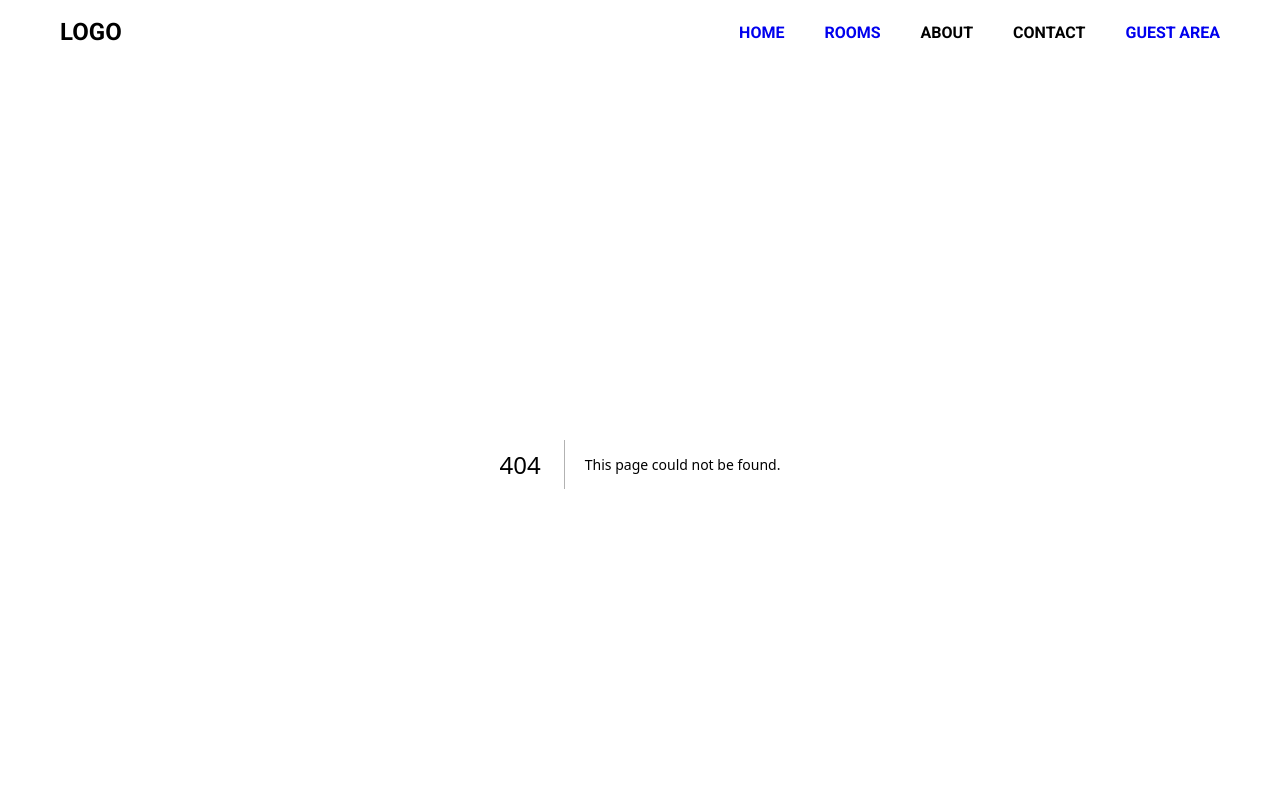
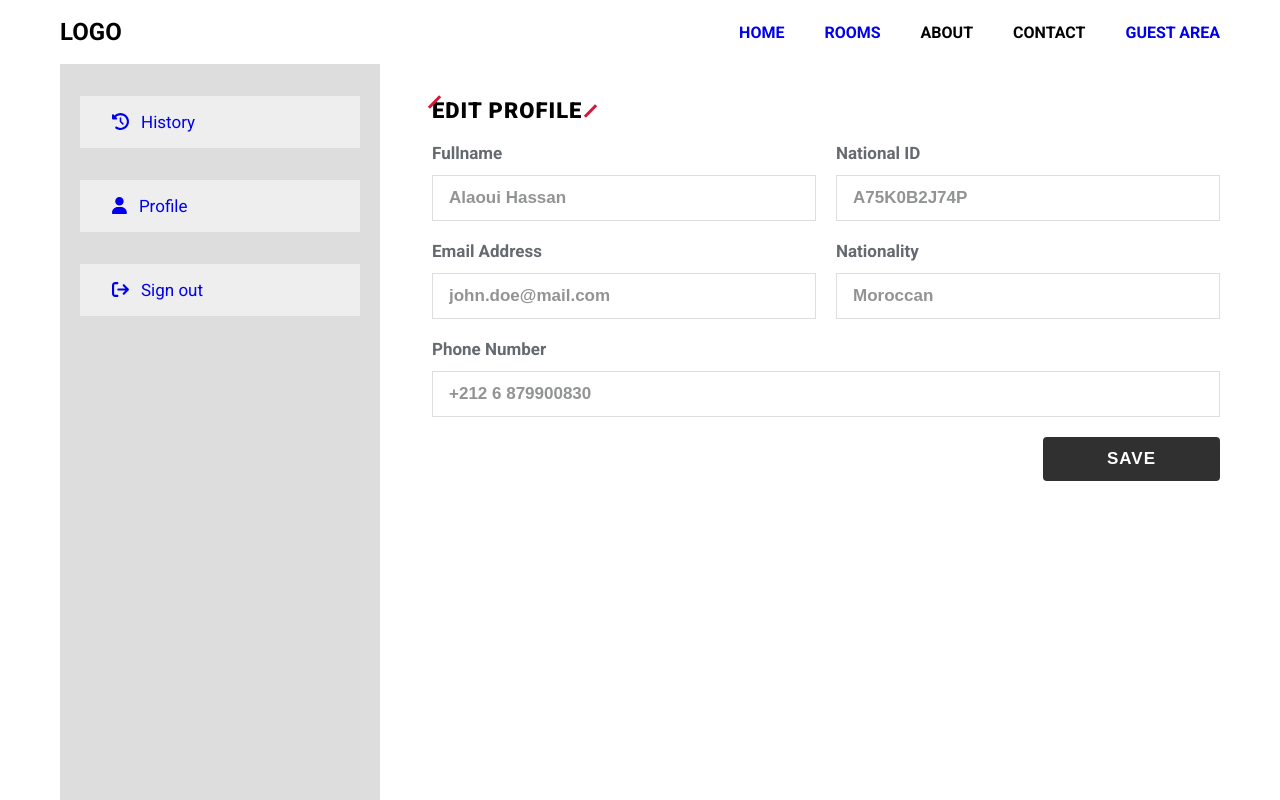
Before and after one commit to OthmaneNissoukin/nextjs-hotel-booking, a Next.js app: page /account/profile in a window 1280 px wide. Before the commit this address had no page. Shown: the top 800 px of the page. Built offline with nearby package versions, Linux system fonts and the light colour scheme.

Commit message:
added profile form

```diff
--- a/app/_components/Contact/index.jsx
+++ b/app/_components/Contact/index.jsx
@@ -1,6 +1,7 @@
 import Heading from "@/app/_ui/Heading";
 import styles from "./styles.module.css";
 import ContactMap from "../ContactMap";
+import SubmitButton from "@/app/_ui/SubmitButton";
 
 function Contact() {
   return (
@@ -23,9 +24,7 @@ function Contact() {
             </div>
 
             <div>
-              <button type="button" className={styles.sendBtn}>
-                Send
-              </button>
+              <SubmitButton>Send</SubmitButton>
             </div>
           </form>
           <ContactMap />
--- /dev/null
+++ b/app/_ui/SubmitButton/index.jsx
@@ -0,0 +1,11 @@
+import styles from "./styles.module.css";
+
+function SubmitButton({ onClick = null, className = "", children }) {
+  return (
+    <button type="button" onClick={onClick?.()} className={`${styles.sendBtn} ${className}`}>
+      {children}
+    </button>
+  );
+}
+
+export default SubmitButton;
--- /dev/null
+++ b/app/_ui/SubmitButton/styles.module.css
@@ -0,0 +1,18 @@
+.sendBtn {
+  padding: 12px 64px;
+  color: #fff;
+  background-color: #303030;
+  transition: all 150ms linear;
+  border-radius: 4px;
+  font-weight: 600;
+  font-size: 17px;
+  letter-spacing: 1px;
+  text-transform: uppercase;
+  border: none;
+  outline: none;
+  cursor: pointer;
+}
+
+.sendBtn:hover {
+  background-color: #161616;
+}
--- a/app/account/layout.jsx
+++ b/app/account/layout.jsx
@@ -9,7 +9,7 @@ function Layout({ children }) {
       <aside className={styles.accountSidebar}>
         <ul className={styles.sidebarList}>
           <li>
-            <Link href={"#"} className={styles.sidebarLink}>
+            <Link href={"/account/history"} className={styles.sidebarLink}>
               <span>
                 <FontAwesomeIcon icon={faHistory} />
               </span>
@@ -17,7 +17,7 @@ function Layout({ children }) {
             </Link>
           </li>
           <li>
-            <Link href={"#"} className={styles.sidebarLink}>
+            <Link href={"/account/profile"} className={styles.sidebarLink}>
               <span>
                 <FontAwesomeIcon icon={faUser} />
               </span>
--- /dev/null
+++ b/app/account/profile/page.js
@@ -0,0 +1,40 @@
+import SubmitButton from "@/app/_ui/SubmitButton";
+import styles from "./styles.module.css";
+import Heading from "@/app/_ui/Heading";
+
+function Profile() {
+  return (
+    <>
+      <Heading textClassName={styles.heading}>Edit Profile</Heading>
+      <form>
+        <div className={styles.profileFormInputs}>
+          <div>
+            <label className={styles.formLabel}>Fullname</label>
+            <input className={styles.formControl} type="text" placeholder="Alaoui Hassan" />
+          </div>
+          <div>
+            <label className={styles.formLabel}>National ID</label>
+            <input className={styles.formControl} type="text" placeholder="A75K0B2J74P" />
+          </div>
+          <div>
+            <label className={styles.formLabel}>Email Address</label>
+            <input className={styles.formControl} type="email" placeholder="john.doe@mail.com" />
+          </div>
+          <div>
+            <label className={styles.formLabel}>Nationality</label>
+            <input className={styles.formControl} type="text" placeholder="Moroccan" />
+          </div>
+          <div>
+            <label className={styles.formLabel}>Phone Number</label>
+            <input className={styles.formControl} type="tel" placeholder="+212 6 879900830" />
+          </div>
+        </div>
+        <div className={styles.formButtonContainer}>
+          <SubmitButton className={styles.formButton}>Save</SubmitButton>
+        </div>
+      </form>
+    </>
+  );
+}
+
+export default Profile;
--- /dev/null
+++ b/app/account/profile/styles.module.css
@@ -0,0 +1,55 @@
+.heading {
+  font-size: 22px !important;
+}
+
+.profileFormInputs {
+  display: flex;
+  gap: 20px;
+  flex-wrap: wrap;
+}
+
+.profileFormInputs div {
+  display: flex;
+  flex-direction: column;
+  gap: 12px;
+  flex-grow: 1;
+}
+
+.formLabel {
+  font-size: 17px;
+  font-weight: 600;
+  color: #656a70;
+}
+
+.formControl {
+  font-size: 17px;
+  font-weight: 600;
+  padding: 12px 16px;
+  border-radius: none;
+  outline: none;
+  border: 1px solid #dedede;
+  width: 100%;
+}
+
+.formControl:focus {
+  border-color: #656a70;
+}
+
+.formControl::placeholder {
+  color: #929394;
+}
+
+.formButtonContainer {
+  text-align: right;
+  padding: 20px 0px;
+}
+
+.formButton {
+  width: 100%;
+}
+
+@media (min-width: 620px) {
+  .formButton {
+    width: auto;
+  }
+}
```
